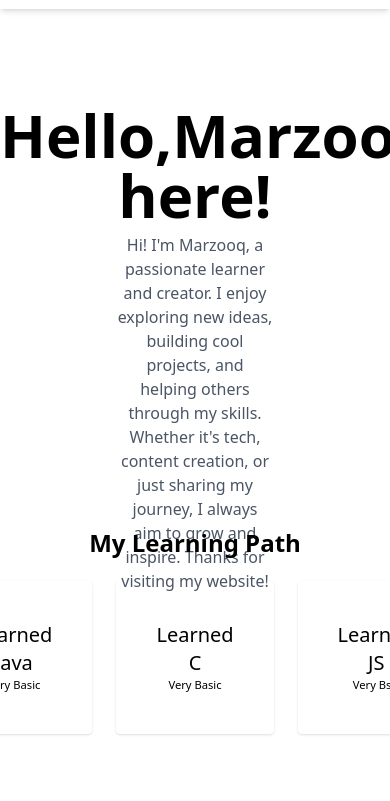
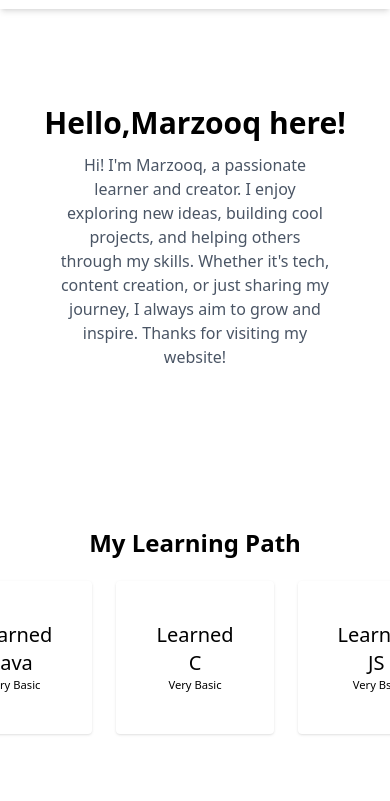
Before and after one commit to Marzuuq/Marzuuq.github.io, a website: page index.html in a window 390 px wide. Shown: the part 43-844 px from the top of the page. Drawn offline with Linux system fonts and the light colour scheme.

Commit message:
Optimized for smaller screen

```diff
--- a/index.html
+++ b/index.html
@@ -48,11 +48,11 @@
       </div>
 
       <div class="h-[50vh] text-center align-center">
-        <h1 class="text-6xl mt-24 font-extrabold " id="Heading">Hello,Marzooq here!</h1>
+        <h1 class="text-3xl sm:text-5xl md:text-6xl mt-24 font-extrabold " id="Heading">Hello,Marzooq here!</h1>
 
 
         <p
-          class="font-light text-gray-600 max-w-[40vw] m-auto text-[1em] mt-2 " id="Heading"
+          class="font-light text-gray-600  max-w-[70vw] sm:max-w-[60vw] md:max-w-[40vw] m-auto text-[1em] mt-3 sm:text-1xl md:text-2xl" id="Heading"
         >
           Hi! I'm Marzooq, a passionate learner and creator. I enjoy exploring
           new ideas, building cool projects, and helping others through my
```
Also changed, not shown: output.css.
